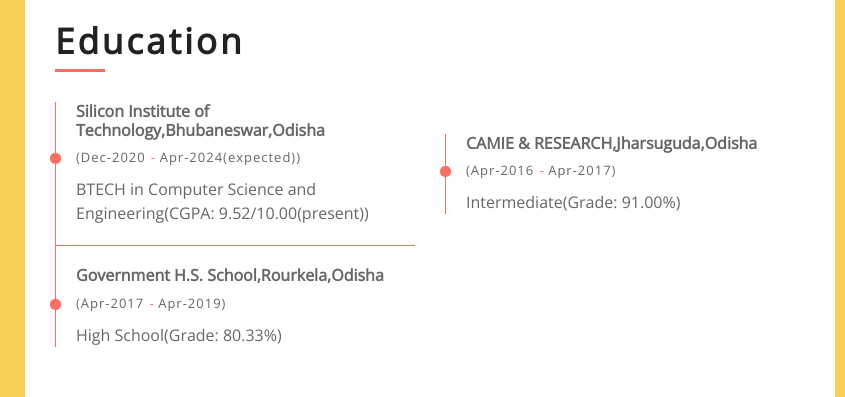
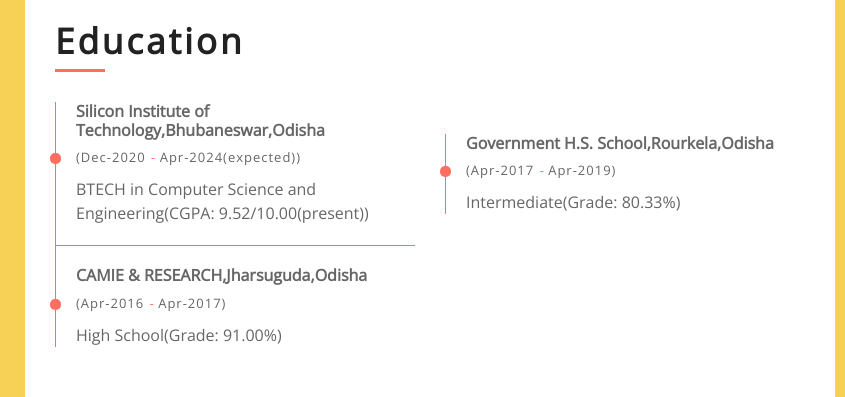
Before and after one commit to SUBHAMSABAT2001/personalprotofilo, a plain HTML site: page index.html in a window 1280 px wide. Shown: the part 1200-1597 px from the top of the page, 375-1220 px from the left. Drawn offline with nearby package versions, Linux system fonts and the light colour scheme.

Commit message:
Update index.html

```diff
--- a/index.html
+++ b/index.html
@@ -164,16 +164,16 @@
                             </div>
                             <div class="col-md-6">
                                 <div class="edu-col">
+                                    <h6><strong>Government H.S. School,Rourkela,Odisha</strong></h6>
+                                    <span>(Apr-2017 <i>-</i> Apr-2019)</span>
+                                    <p>Intermediate(Grade: 80.33%)</p>
+                                </div>
+                            </div>
+                             <div class="col-md-6">
+                                <div class="edu-col">
                                     <h6><strong>CAMIE & RESEARCH,Jharsuguda,Odisha</strong></h6>
                                     <span>(Apr-2016 <i>-</i> Apr-2017)</span>
-                                    <p>Intermediate(Grade: 91.00%)</p>
-                                </div>
-                            </div>
-                            <div class="col-md-6">
-                                <div class="edu-col">
-                                    <h6><strong>Government H.S. School,Rourkela,Odisha</strong></h6>
-                                    <span>(Apr-2017 <i>-</i> Apr-2019)</span>
-                                    <p>High School(Grade: 80.33%)</p>
+                                    <p>High School(Grade: 91.00%)</p>
                                 </div>
                             </div>
                         </div>
```
